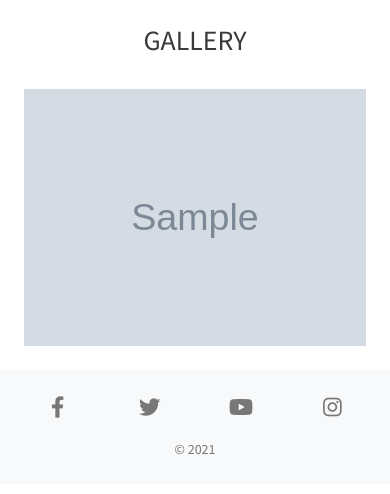
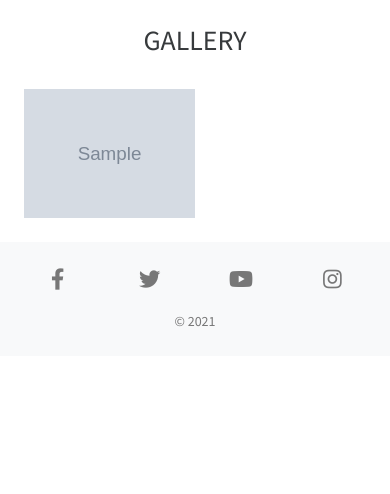
Before and after one commit to jonathan-odonnell/dog-grooming, a Django app: page /gallery/ in a window 390 px wide. Shown: the part 56-550 px from the top of the page. Run offline with Django 3.2, Linux system fonts and the light colour scheme; tables that the repository leaves empty hold one stand-in row (values such as "Sample post"); grey boxes marked "Sample" are stand-in pictures; some libraries are stand-ins or nearby versions.

Commit message:
Amended gallery image styling

```diff
--- a/gallery/templates/gallery/gallery.html
+++ b/gallery/templates/gallery/gallery.html
@@ -24,8 +24,8 @@
         <div class="col-12">
             <div class="row g-0" data-masonry='{"percentPosition": true }'>
                 {% for item in images %}
-                <div class="col-12 col-sm-6 col-md-4 col-lg-3">
-                    <img class="img-fluid w-100" src="{{ item.image.url }}" alt="Image of {{ item.name }}">
+                <div class="col-6 col-md-4 col-lg-3">
+                    <img class="img-fluid" src="{{ item.image.url }}" alt="Image of {{ item.name }}">
                 </div>
                 {% endfor %}
             </div>
```
